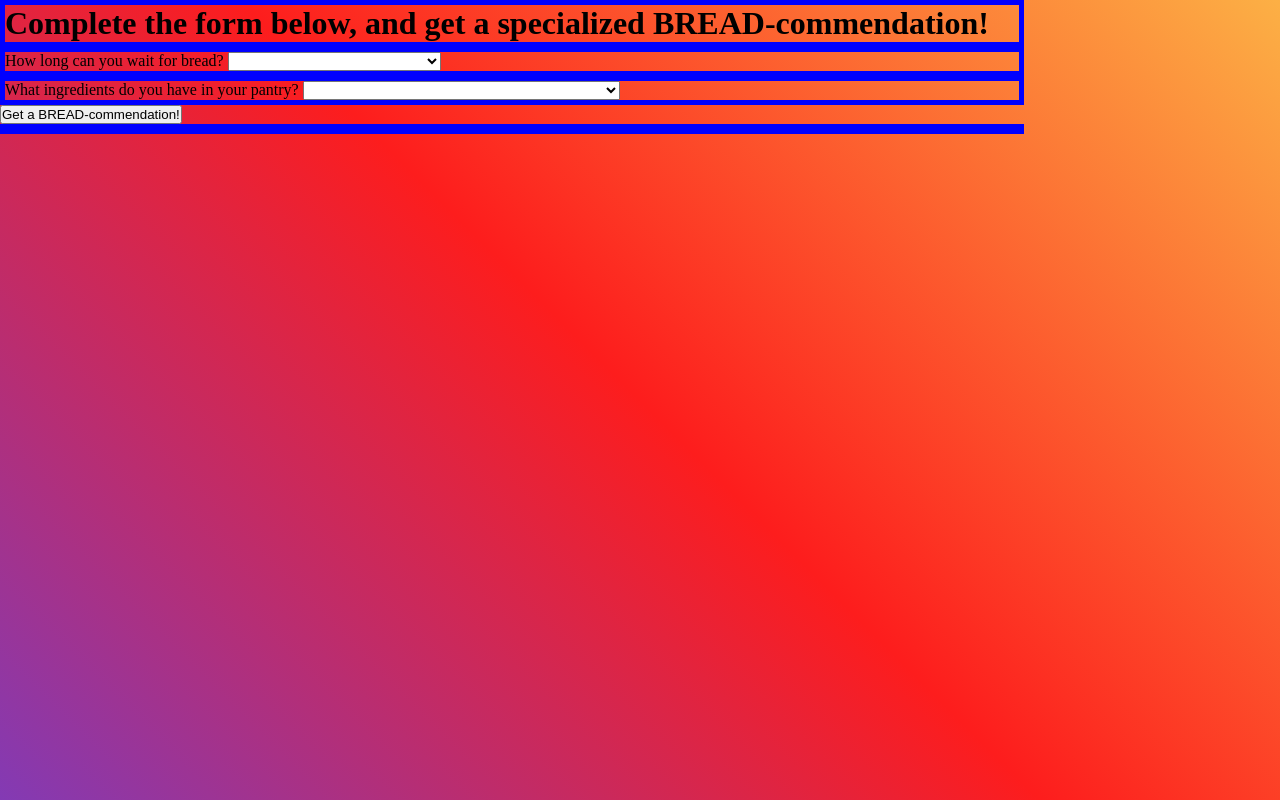
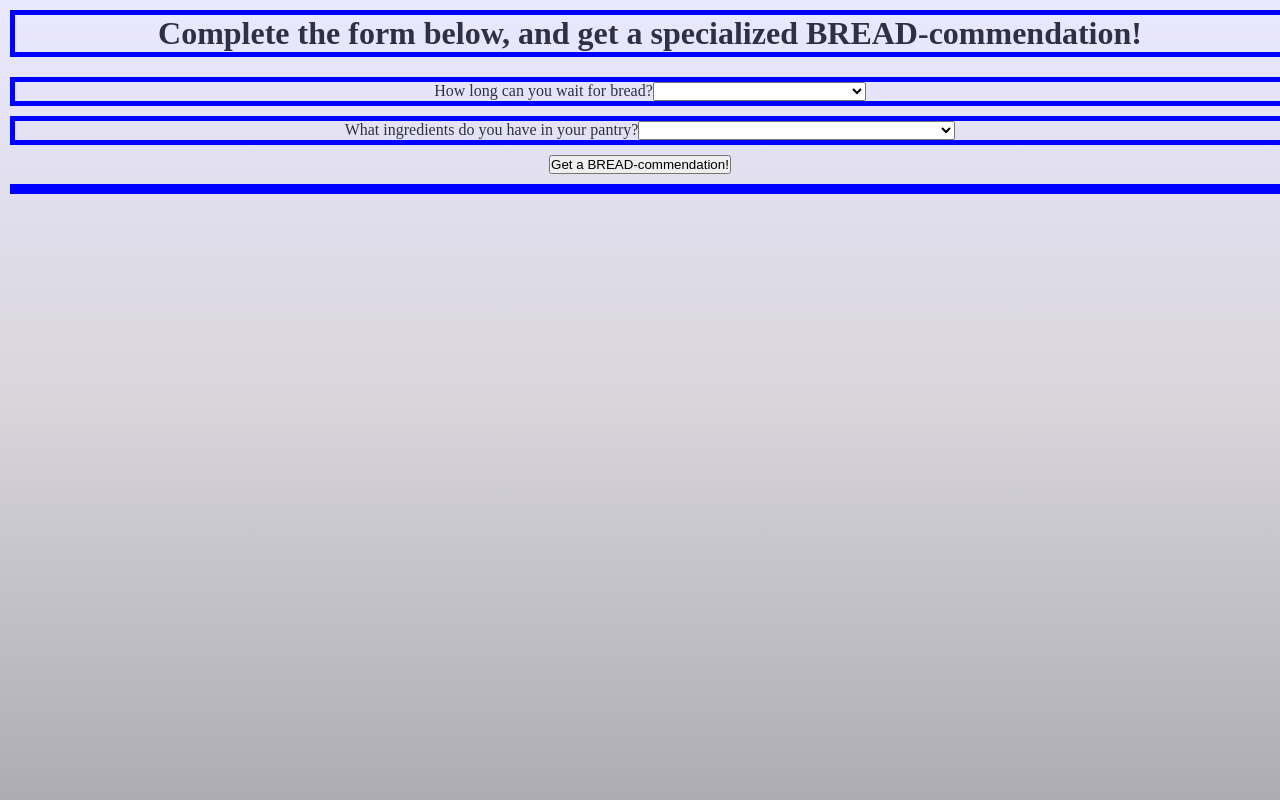
Before and after one commit to awirt/BreadCommendations, a plain HTML site: page index.html in a window 1280 px wide. Drawn offline with nearby package versions, Linux system fonts and the light colour scheme.

Commit message:
Update styles.css

```diff
--- a/styles.css
+++ b/styles.css
@@ -5,16 +5,33 @@
 }
 
 body {
-  background: rgb(131,58,180);
-  background: linear-gradient(45deg, rgba(131,58,180,1) 0%, rgba(253,29,29,1) 50%, rgba(252,176,69,1) 100%);
+  background: rgb(234,232,255);
+  background: linear-gradient(180deg, rgba(234,232,255,1) 0%, rgba(216,213,219,1) 50%, rgba(173,172,181,1) 100%);
   background-repeat: no-repeat;
   background-attachment: fixed;
   display: flex;
   justify-content: center;
   flex-direction: column;
+
+  color: #2D3142;
 }
 
 div{
-  width: 80%;
+  margin: 10px;
+  width: 100%;
   border: 5px solid blue;
+  display: flex;
+  justify-content: center;
 }
+
+form {
+  text-align: center;
+}
+
+img{
+  width: 30%;
+}
+
+.header{
+  font-family: font-family: 'Cabin Sketch', cursive;
+}
```
